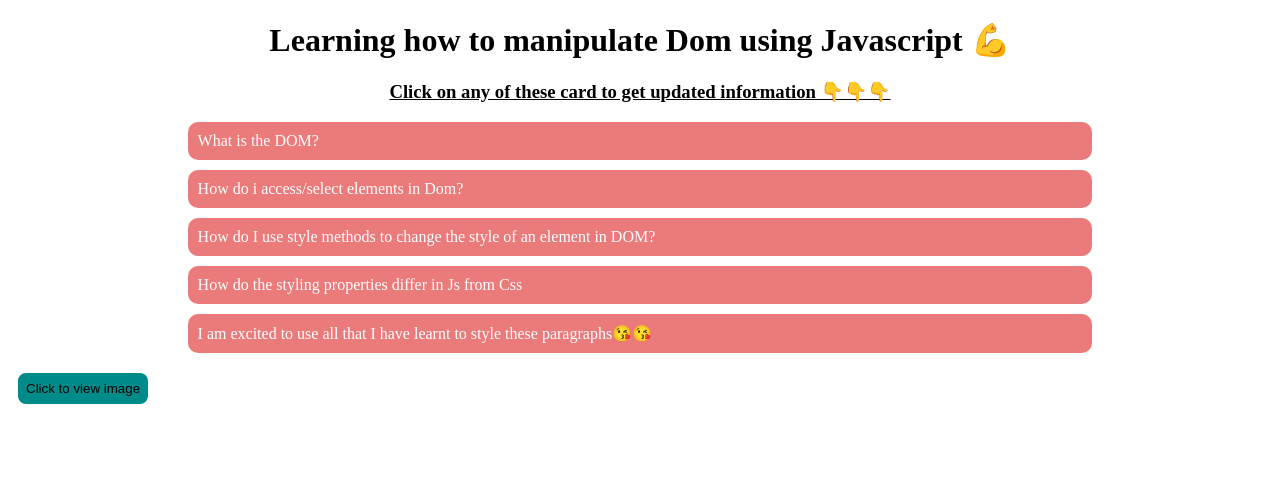
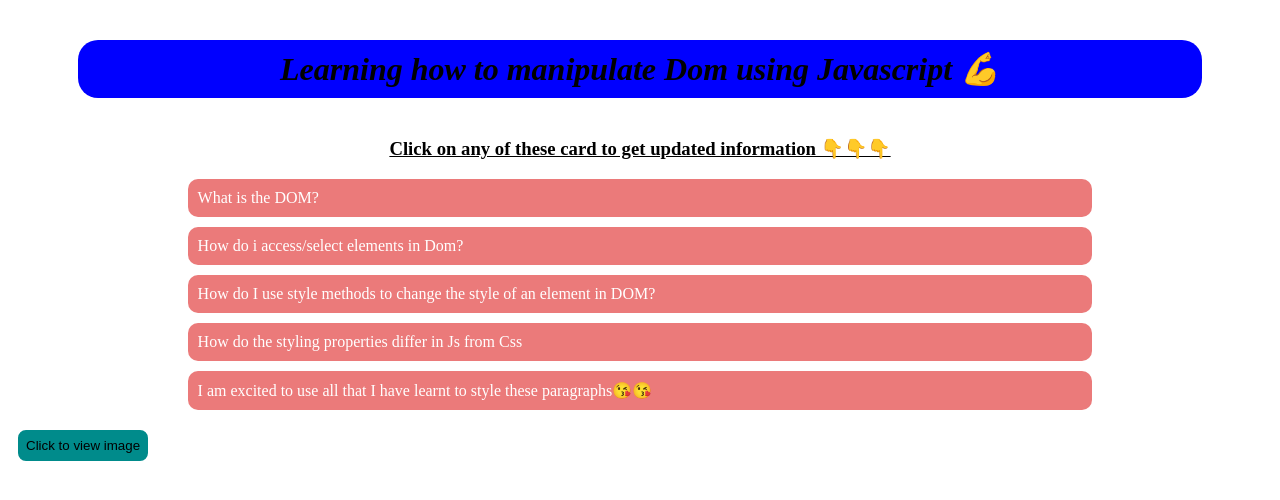
Before and after one commit to Charwekey/T4G_homework10, a plain HTML site: page index.html in a window 1280 px wide. Drawn offline with Linux system fonts and the light colour scheme.

Commit message:
first commit

```diff
--- a/src/style.css
+++ b/src/style.css
@@ -8,6 +8,11 @@ p{
 }
 h1{
     text-align: center;
+    background-color: blue;
+    font-style: italic;
+    padding: 10px;
+    margin: 40px 70px;
+border-radius: 20px;
 }
 
 h3{
```
